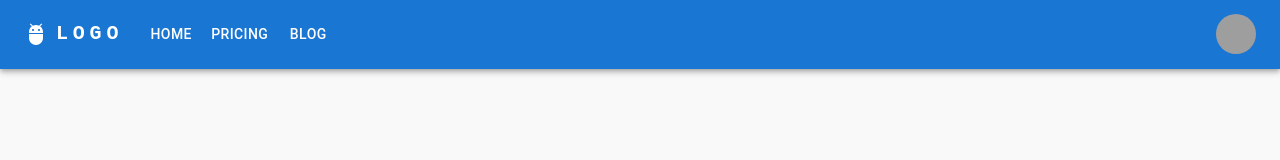
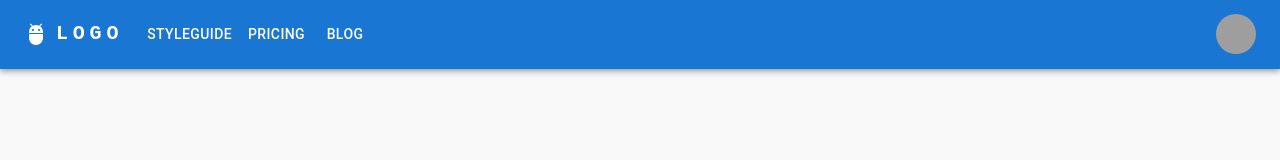
Before and after one commit to Th3Dennis/nextjs-mpa, a Next.js app: page / in a window 1280 px wide. Shown: the top 160 px of the page. Built offline with nearby package versions, Linux system fonts and the light colour scheme; grey boxes are pictures that could not be loaded.

Commit message:
Change MUI Links for NextJS
Co-authored-by: Chillihero <nikolaischunk@users.noreply.github.com>

```diff
--- a/components/header/responsiveAppBar.js
+++ b/components/header/responsiveAppBar.js
@@ -1,20 +1,21 @@
-import * as React from 'react';
-import AppBar from '@mui/material/AppBar';
-import Box from '@mui/material/Box';
-import Toolbar from '@mui/material/Toolbar';
-import IconButton from '@mui/material/IconButton';
-import Typography from '@mui/material/Typography';
-import Menu from '@mui/material/Menu';
-import MenuIcon from '@mui/icons-material/Menu';
-import Container from '@mui/material/Container';
-import Avatar from '@mui/material/Avatar';
-import Button from '@mui/material/Button';
-import Tooltip from '@mui/material/Tooltip';
-import MenuItem from '@mui/material/MenuItem';
-import AdbIcon from '@mui/icons-material/Adb';
+import * as React from "react";
+import AppBar from "@mui/material/AppBar";
+import Box from "@mui/material/Box";
+import Toolbar from "@mui/material/Toolbar";
+import IconButton from "@mui/material/IconButton";
+import Typography from "@mui/material/Typography";
+import Menu from "@mui/material/Menu";
+import MenuIcon from "@mui/icons-material/Menu";
+import Container from "@mui/material/Container";
+import Avatar from "@mui/material/Avatar";
+import Button from "@mui/material/Button";
+import Tooltip from "@mui/material/Tooltip";
+import MenuItem from "@mui/material/MenuItem";
+import AdbIcon from "@mui/icons-material/Adb";
+import Link from "next/link";
 
-const pages = ['Home', 'Pricing', 'Blog'];
-const settings = ['Profile', 'Account', 'Dashboard', 'Logout'];
+const pages = ["StyleGuide", "Pricing", "Blog"];
+const settings = ["Profile", "Account", "Dashboard", "Logout"];
 
 const ResponsiveAppBar = () => {
   const [anchorElNav, setAnchorElNav] = React.useState(null);
@@ -39,7 +40,7 @@ const ResponsiveAppBar = () => {
     <AppBar position="static">
       <Container maxWidth="xl">
         <Toolbar disableGutters>
-          <AdbIcon sx={{ display: { xs: 'none', md: 'flex' }, mr: 1 }} />
+          <AdbIcon sx={{ display: { xs: "none", md: "flex" }, mr: 1 }} />
           <Typography
             variant="h6"
             noWrap
@@ -47,18 +48,18 @@ const ResponsiveAppBar = () => {
             href="/"
             sx={{
               mr: 2,
-              display: { xs: 'none', md: 'flex' },
-              fontFamily: 'monospace',
+              display: { xs: "none", md: "flex" },
+              fontFamily: "monospace",
               fontWeight: 700,
-              letterSpacing: '.3rem',
-              color: 'inherit',
-              textDecoration: 'none',
+              letterSpacing: ".3rem",
+              color: "inherit",
+              textDecoration: "none",
             }}
           >
             LOGO
           </Typography>
 
-          <Box sx={{ flexGrow: 1, display: { xs: 'flex', md: 'none' } }}>
+          <Box sx={{ flexGrow: 1, display: { xs: "flex", md: "none" } }}>
             <IconButton
               size="large"
               aria-label="account of current user"
@@ -73,28 +74,34 @@ const ResponsiveAppBar = () => {
               id="menu-appbar"
               anchorEl={anchorElNav}
               anchorOrigin={{
-                vertical: 'bottom',
-                horizontal: 'left',
+                vertical: "bottom",
+                horizontal: "left",
               }}
               keepMounted
               transformOrigin={{
-                vertical: 'top',
-                horizontal: 'left',
+                vertical: "top",
+                horizontal: "left",
               }}
               open={Boolean(anchorElNav)}
               onClose={handleCloseNavMenu}
               sx={{
-                display: { xs: 'block', md: 'none' },
+                display: { xs: "block", md: "none" },
               }}
             >
-              {pages.map((page) => (
-                <MenuItem key={page} onClick={handleCloseNavMenu}>
-                  <Typography textAlign="center">{page}</Typography>
-                </MenuItem>
-              ))}
+              {/* {pages.map((page) => (
+                <Button
+                  key={page}
+                  onClick={handleCloseNavMenu}
+                  sx={{ my: 2, color: "white", display: "block" }}
+                >
+                  <Link href={`/${page}`}>
+                    <a>{page}</a>
+                  </Link>
+                </Button>
+              ))} */}
             </Menu>
           </Box>
-          <AdbIcon sx={{ display: { xs: 'flex', md: 'none' }, mr: 1 }} />
+          <AdbIcon sx={{ display: { xs: "flex", md: "none" }, mr: 1 }} />
           <Typography
             variant="h5"
             noWrap
@@ -102,25 +109,27 @@ const ResponsiveAppBar = () => {
             href=""
             sx={{
               mr: 2,
-              display: { xs: 'flex', md: 'none' },
+              display: { xs: "flex", md: "none" },
               flexGrow: 1,
-              fontFamily: 'monospace',
+              fontFamily: "monospace",
               fontWeight: 700,
-              letterSpacing: '.3rem',
-              color: 'inherit',
-              textDecoration: 'none',
+              letterSpacing: ".3rem",
+              color: "inherit",
+              textDecoration: "none",
             }}
           >
             LOGO
           </Typography>
-          <Box sx={{ flexGrow: 1, display: { xs: 'none', md: 'flex' } }}>
+          <Box sx={{ flexGrow: 1, display: { xs: "none", md: "flex" } }}>
             {pages.map((page) => (
               <Button
                 key={page}
                 onClick={handleCloseNavMenu}
-                sx={{ my: 2, color: 'white', display: 'block' }}
+                sx={{ my: 2, color: "white", display: "block" }}
               >
-                {page}
+                <Link href={`/${page}`}>
+                  <a>{page}</a>
+                </Link>
               </Button>
             ))}
           </Box>
@@ -132,17 +141,17 @@ const ResponsiveAppBar = () => {
               </IconButton>
             </Tooltip>
             <Menu
-              sx={{ mt: '45px' }}
+              sx={{ mt: "45px" }}
               id="menu-appbar"
               anchorEl={anchorElUser}
               anchorOrigin={{
-                vertical: 'top',
-                horizontal: 'right',
+                vertical: "top",
+                horizontal: "right",
               }}
               keepMounted
               transformOrigin={{
-                vertical: 'top',
-                horizontal: 'right',
+                vertical: "top",
+                horizontal: "right",
               }}
               open={Boolean(anchorElUser)}
               onClose={handleCloseUserMenu}
--- a/pages/style_guide.js
+++ b/pages/style_guide.js
@@ -0,0 +1,6 @@
+export default function StyleGuide() {
+    return (
+        <div>
+        </div>
+    )
+}
```
Also changed, not shown: 1 other file (tests, documents, lock files or other folders).
